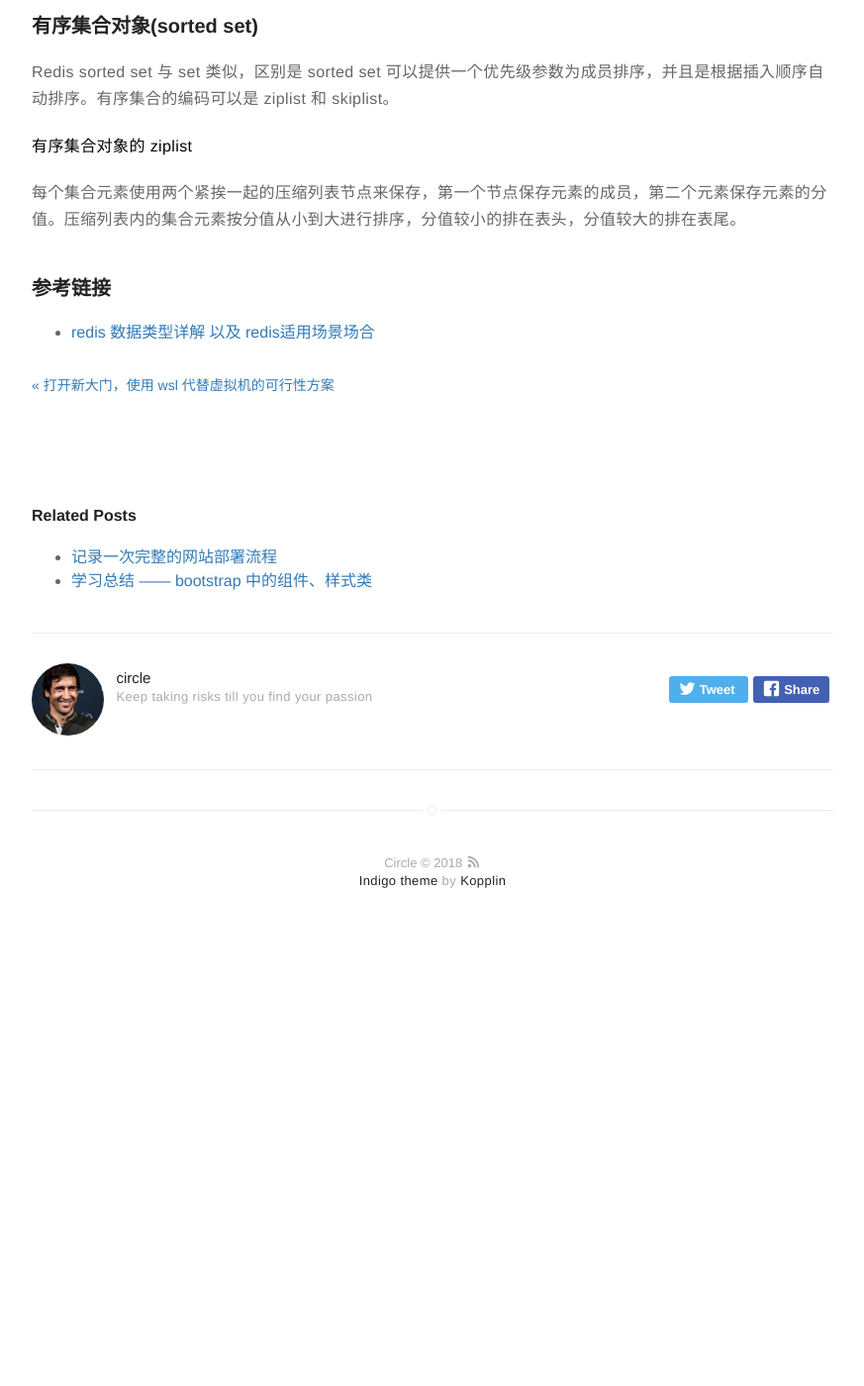
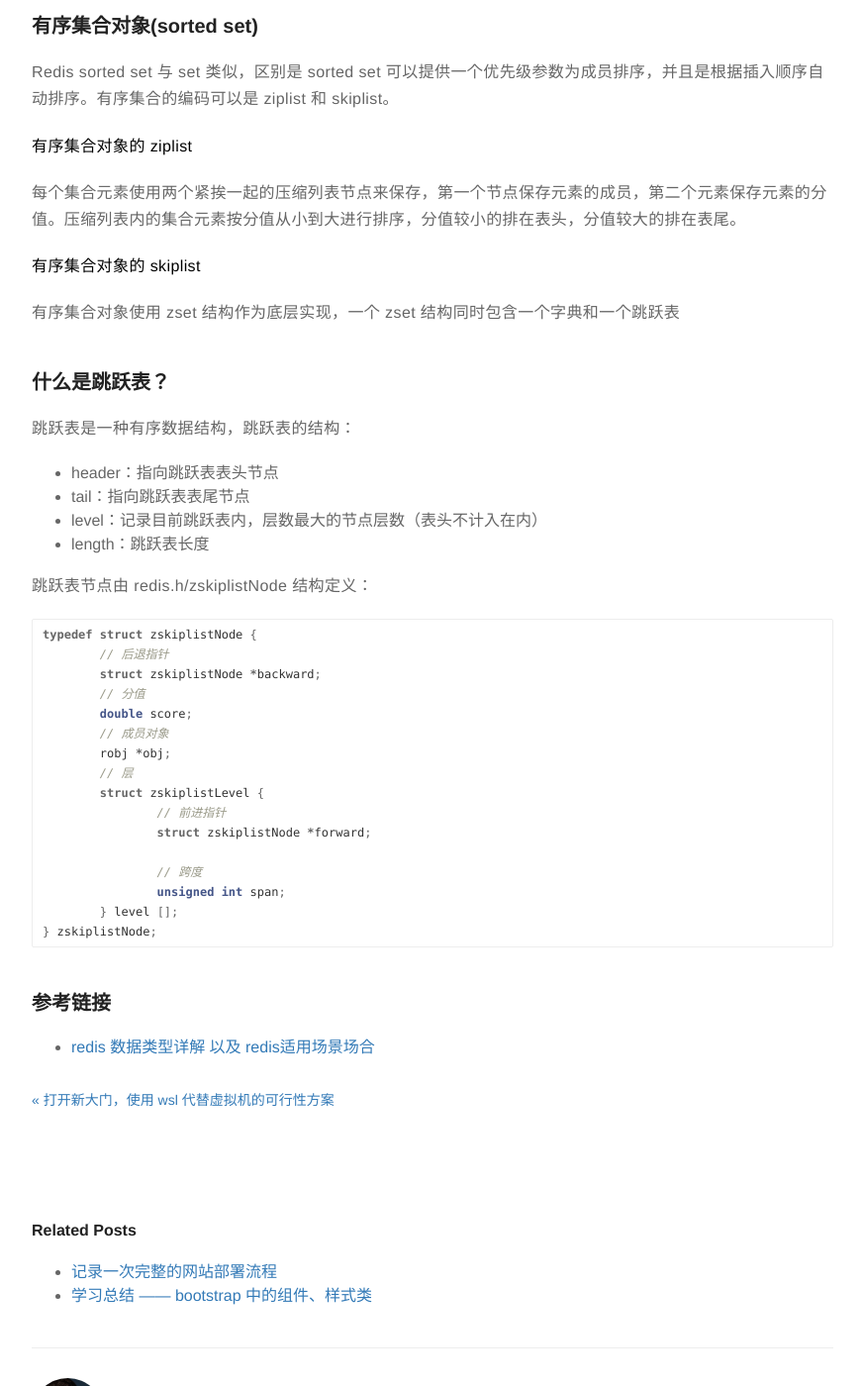
Before and after one commit to rust17/blog, a Jekyll site: the page built from _posts/2018-10-13-Redis-reading-record.markdown, in a window 1280 px wide and 1400 px high, scrolled down 5208 px. Shown: the whole window at 99% size, without its empty margins (203-1076 px from the left). Built offline with Jekyll 4.4.1, drawn with Linux system fonts in a browser that asks for light colours; comment, search, counter and statistics services are not loaded; before the commit the page ends 6169 px from its top, so only the background shows below that.

Commit message:
update redis reading record

````diff
--- a/_posts/2018-10-13-Redis-reading-record.markdown
+++ b/_posts/2018-10-13-Redis-reading-record.markdown
@@ -188,6 +188,38 @@
 
 每个集合元素使用两个紧挨一起的压缩列表节点来保存，第一个节点保存元素的成员，第二个元素保存元素的分值。压缩列表内的集合元素按分值从小到大进行排序，分值较小的排在表头，分值较大的排在表尾。
 
+**有序集合对象的 skiplist**
+
+有序集合对象使用 zset 结构作为底层实现，一个 zset 结构同时包含一个字典和一个跳跃表
+
+### 什么是跳跃表？
+
+跳跃表是一种有序数据结构，跳跃表的结构：
+
+* header：指向跳跃表表头节点
+* tail：指向跳跃表表尾节点
+* level：记录目前跳跃表内，层数最大的节点层数（表头不计入在内）
+* length：跳跃表长度
+
+跳跃表节点由 redis.h/zskiplistNode 结构定义：
+```c
+typedef struct zskiplistNode {
+	// 后退指针
+	struct zskiplistNode *backward;
+	// 分值
+	double score;
+	// 成员对象
+	robj *obj;
+	// 层
+	struct zskiplistLevel {
+		// 前进指针
+		struct zskiplistNode *forward;
+
+		// 跨度
+		unsigned int span;
+	} level [];
+} zskiplistNode;
+```
 
 ### 参考链接
 
````
